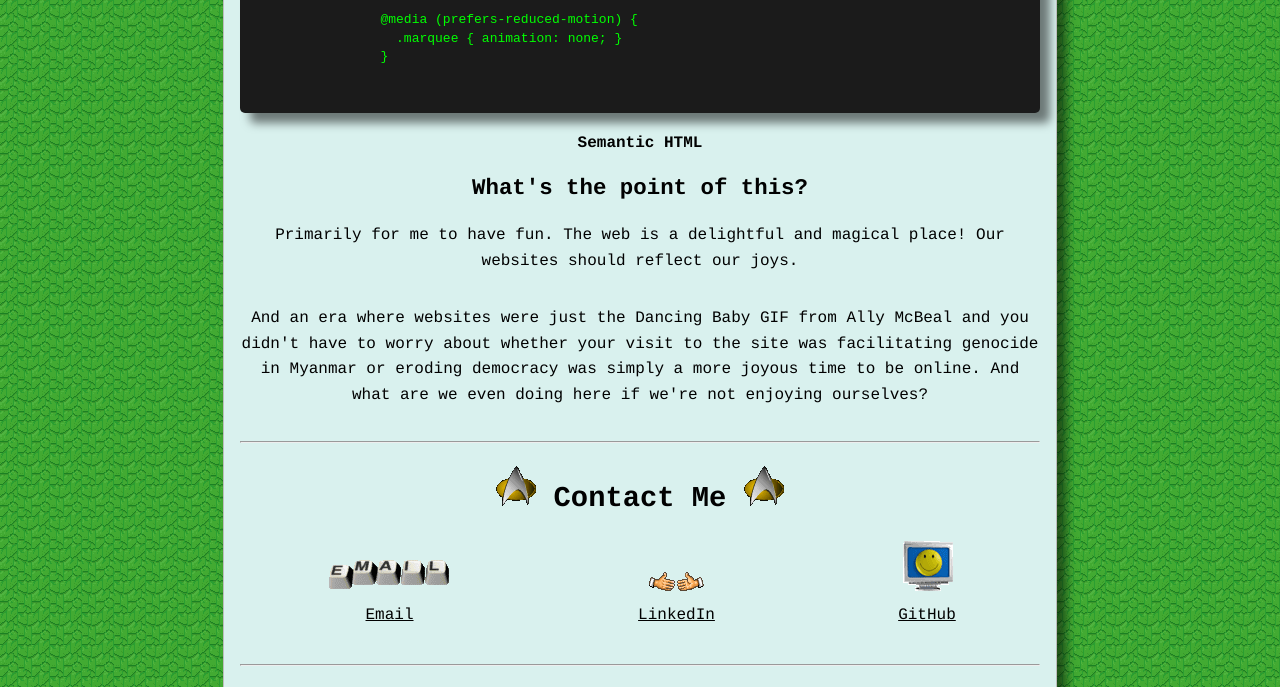
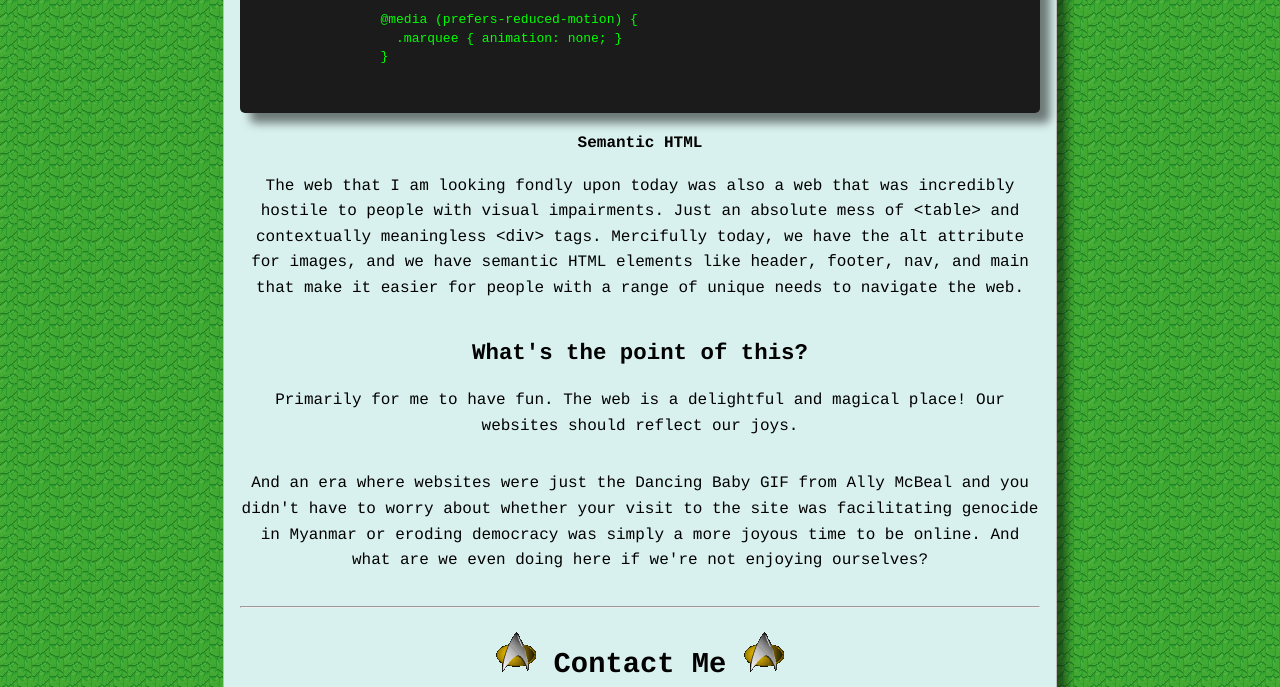
Before and after one commit to jallend1/personal_website, a website: page index.html in a window 1280 px wide. Shown: the part 2822-3509 px from the top of the page. Drawn offline with Linux system fonts and the light colour scheme.

Commit message:
Adds some section elements for clarity

```diff
--- a/index.html
+++ b/index.html
@@ -4,9 +4,8 @@
     <meta charset="UTF-8" />
     <meta name="viewport" content="width=device-width, initial-scale=1.0" />
     <link rel="stylesheet" href="styles.css" />
-    <title>Jason's Homepage</title>
+    <title>Jason's Home</title>
   </head>
-
   <body>
     <header>
       <picture>
@@ -19,7 +18,6 @@
         <img src="images/stills/line.png" alt="A line" />
       </picture>
       <h1>Welcome to JasonDAllen.dev</h1>
-
       <div>
         <picture>
           <source
@@ -103,6 +101,8 @@
             generally more fun approach of just creating a little page for
             yourself that brings you or those you care about a little joy.
           </p>
+        </section>
+        <section>
           <h3>What brings me joy</h3>
           <p class="body-text">
             I like being able to look at a web page, and see the bones of it.
@@ -114,6 +114,8 @@
             mechanics of the page were visible, and that made it feel more
             human. Also, I like dinky animated GIFs.
           </p>
+        </section>
+        <section>
           <h3>Classic Web With Modern Tools</h3>
           <p class="body-text">
             The internet of 25 years ago had more charm and more personality of
@@ -189,10 +191,22 @@
               </pre>
             </div>
           </div>
-
           <div class="accessibility-feature">
             <h4>Semantic HTML</h4>
+            <p class="body-text">
+              The web that I am looking fondly upon today was also a web that
+              was incredibly hostile to people with visual impairments. Just an
+              absolute mess of <code>&lt;table&gt;</code> and contextually
+              meaningless <code>&lt;div&gt;</code> tags. Mercifully today, we
+              have the <code>alt</code> attribute for images, and we have
+              semantic HTML elements like <code>header</code>,
+              <code>footer</code>, <code>nav</code>, and <code>main</code> that
+              make it easier for people with a range of unique needs to navigate
+              the web.
+            </p>
           </div>
+        </section>
+        <section>
           <h3>What's the point of this?</h3>
           <p class="body-text">
             Primarily for me to have fun. The web is a delightful and magical
@@ -378,7 +392,6 @@
         </div>
       </aside>
     </div>
-
     <footer>
       <p><small>&copy; 2025 Jason D. Allen</small></p>
       <div id="browser-logos">
```
